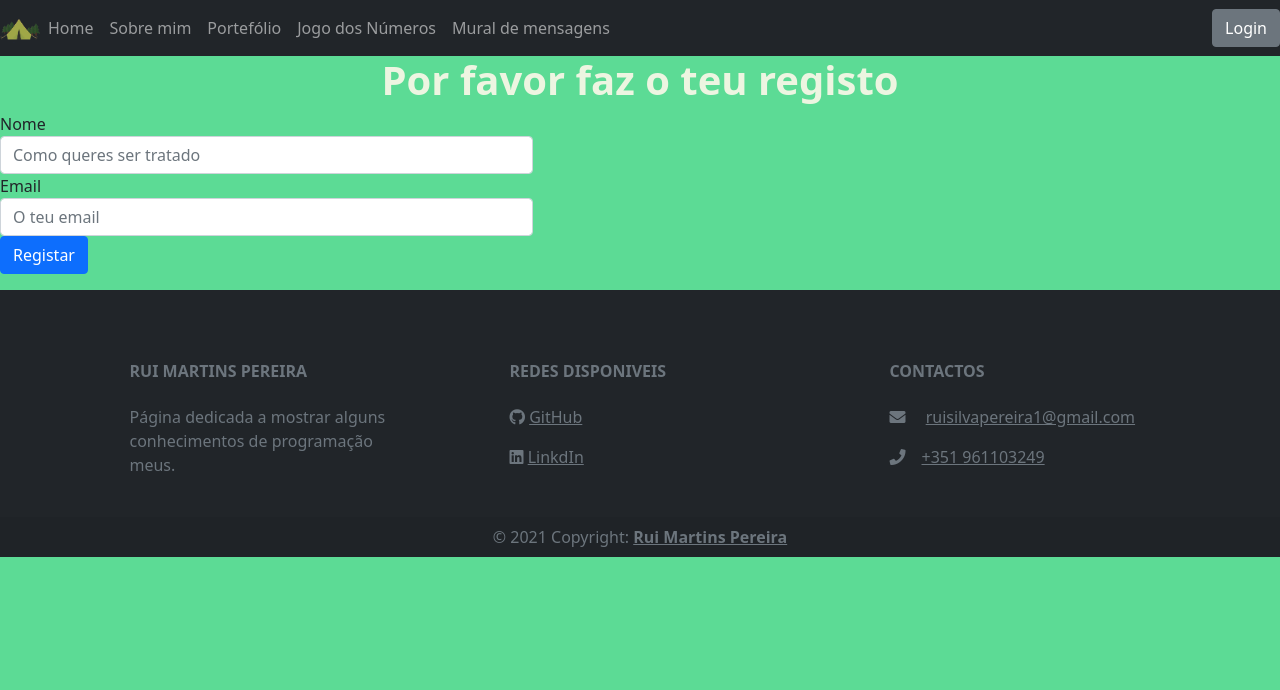
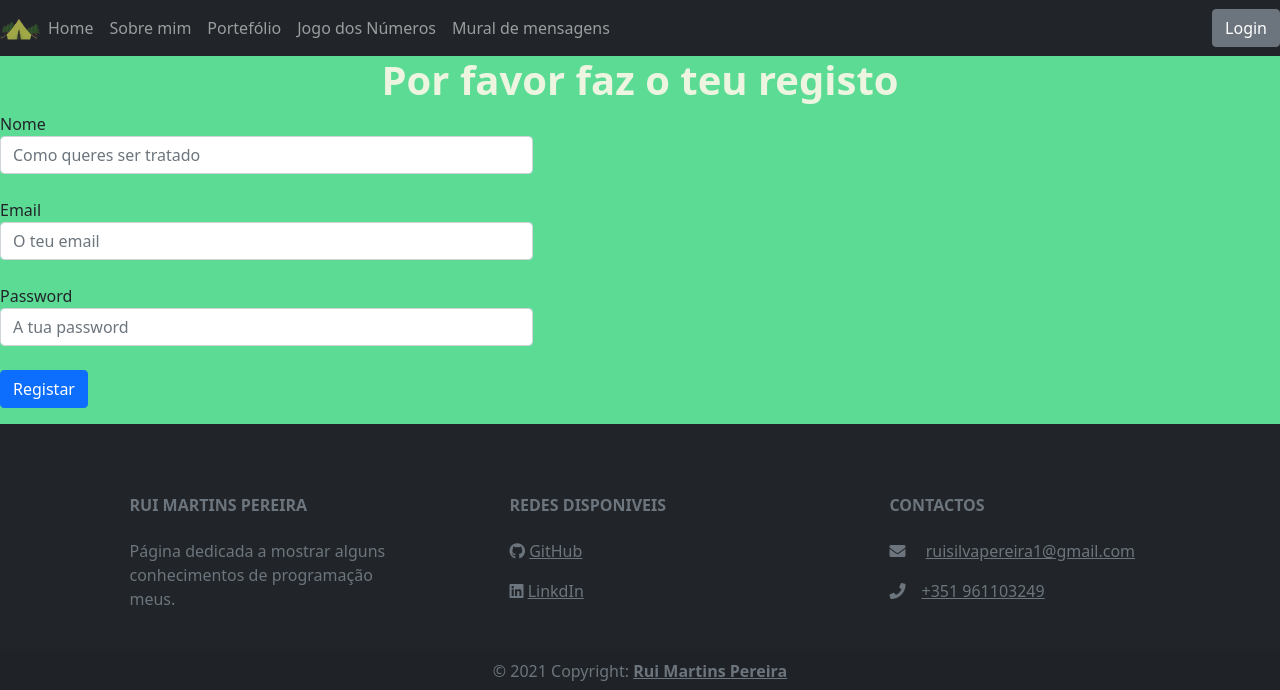
Before and after one commit to Peras92/Aula-17, a Flask app: page /registo/ in a window 1280 px wide. Shown: the top 690 px of the page. Run offline with Flask 2, Linux system fonts and the light colour scheme; some libraries are stand-ins or nearby versions.

Commit message:
login com password

```diff
--- a/main.py
+++ b/main.py
@@ -3,8 +3,9 @@ from sqla_wrapper import SQLAlchemy
 import os
 from sqlalchemy_pagination import paginate
 import random
-#from funcoes import utilizador
 from datetime import datetime
+import uuid
+import hashlib
 
 app = Flask(__name__)
 
@@ -20,18 +21,31 @@ class User(db.Model):
     id = db.Column(db.Integer, primary_key=True)
     nome = db.Column(db.String)
     email = db.Column(db.String, unique=True)
+    password = db.Column(db.String)
+    session_token = db.Column(db.String)
     segredo = db.Column(db.Integer)
 
 db.create_all()
 
+#questionar motivo da função não funcionar
+#def utilizador_ref():
+#    session_token = request.cookies.get("session_token")
+
+#    if session_token:
+#        user = db.query(User).filter_by(session_token=session_token).first()
+#    else:
+#        user = None
+#    return user
+
 @app.route("/")
 def index():
-    email_address = request.cookies.get("email")
+    session_token = request.cookies.get("session_token")
 
-    if email_address:
-        user = db.query(User).filter_by(email=email_address).first()
+    if session_token:
+        user = db.query(User).filter_by(session_token=session_token).first()
     else:
         user = None
+
     return render_template("index.html", user=user)
 
 @app.route("/aboutme/")
@@ -60,10 +74,10 @@ def cabeleireiro():
 
 @app.route("/numero/", methods=["Get", "POST"])
 def numero():
-    email_address = request.cookies.get("email")
+    session_token = request.cookies.get("session_token")
 
-    if email_address:
-        user = db.query(User).filter_by(email=email_address).first()
+    if session_token:
+        user = db.query(User).filter_by(session_token=session_token).first()
     else:
         user = None
 
@@ -99,10 +113,10 @@ def numero():
 @app.route("/mural/", methods=["GET"])
 def mural():
     #validar registo
-    email_address = request.cookies.get("email")
+    session_token = request.cookies.get("session_token")
 
-    if email_address:
-        user = db.query(User).filter_by(email=email_address).first()
+    if session_token:
+        user = db.query(User).filter_by(session_token=session_token).first()
     else:
         user = None
 
@@ -120,10 +134,10 @@ def mural():
 @app.route("/add-message", methods=["POST"])
 def add_message():
     #validar registo
-    email_address = request.cookies.get("email")
+    session_token = request.cookies.get("session_token")
 
-    if email_address:
-        user = db.query(User).filter_by(email=email_address).first()
+    if session_token:
+        user = db.query(User).filter_by(session_token=session_token).first()
     else:
         user = None
 
@@ -143,18 +157,36 @@ def registo():
     else:
         utilizador = request.form.get("utilizador")
         email = request.form.get("email")
+        password = request.form.get("password_user")
 
+        # hash the password
+        hashed_password = hashlib.sha256(password.encode()).hexdigest()
+
+        user = db.query(User).filter_by(email=email).first()
+
+        if not user:
         # create a User object
-        user = User(nome=utilizador, email=email, segredo = str(random.randint(1, 10)))
+            user = User(nome=utilizador, email=email, password=hashed_password, segredo = str(random.randint(1, 10)))
 
         # save the user object into a database
         user.save()
 
-        # save user's email into a cookie
-        response = make_response(redirect(url_for("index")))
-        response.set_cookie("email", email)
+        if hashed_password != user.password:
+            return "WRONG PASSWORD! Go back and try again."
 
-        return response
+        elif hashed_password == user.password:
+            # create a random session token for this user
+            session_token = str(uuid.uuid4())
+
+            # save the session token in a database
+            user.session_token = session_token
+            user.save()
+
+            # save user's email into a cookie
+            response = make_response(redirect(url_for("index")))
+            response.set_cookie("session_token", session_token, httponly=True, samesite='Strict')
+
+            return response
 
 
 @app.errorhandler(404)
--- a/templates/registo.html
+++ b/templates/registo.html
@@ -3,7 +3,7 @@
 
 {% block content %}
 
-<div class="corpo"></div>
+<div class="corpo "></div>
     <h1 class="row justify-content-center">Por favor faz o teu registo</h1>
 
     <form action="/registo/" method="POST">
@@ -11,10 +11,17 @@
             <label for="utilizador">Nome</label>
             <input type="text" class="form-control" name="utilizador" placeholder="Como queres ser tratado">
         </div>
+        <br>
         <div class="form-group col-5 justify-content-center">
-        <label for="email">Email</label>
-        <input type="email" class="form-control" name="email" placeholder="O teu email">
+            <label for="email">Email</label>
+            <input type="email" class="form-control" name="email" placeholder="O teu email" required>
         </div>
+        <br>
+        <div class="form-group col-5 justify-content-center">
+            <label for="password">Password</label>
+            <input type="password" class="form-control" name="password_user" placeholder="A tua password" required>
+        </div>
+        <br>
         <button type="submit" class="btn btn-primary justify-content-center">Registar</button>
     </form>
 
```
Also changed, not shown: db.sqlite, static/css/geral.css (line endings or trailing spaces).
